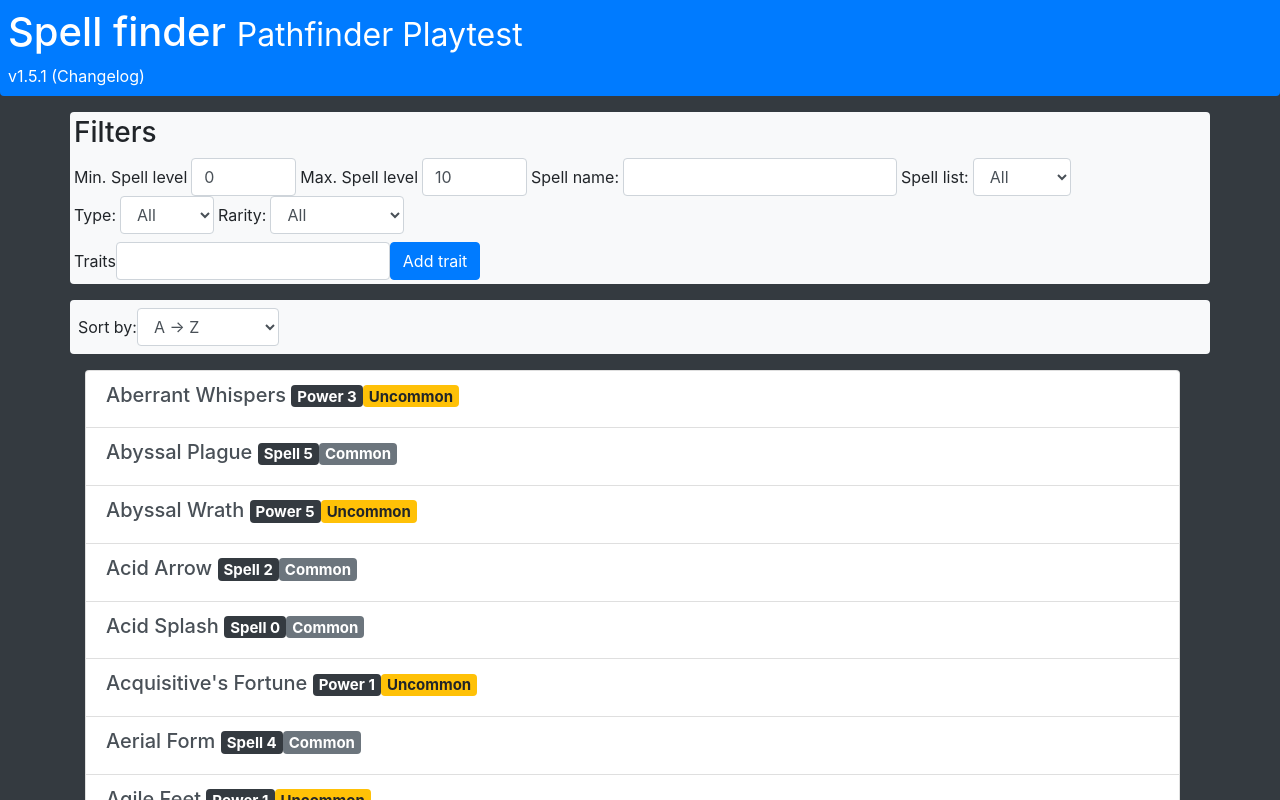
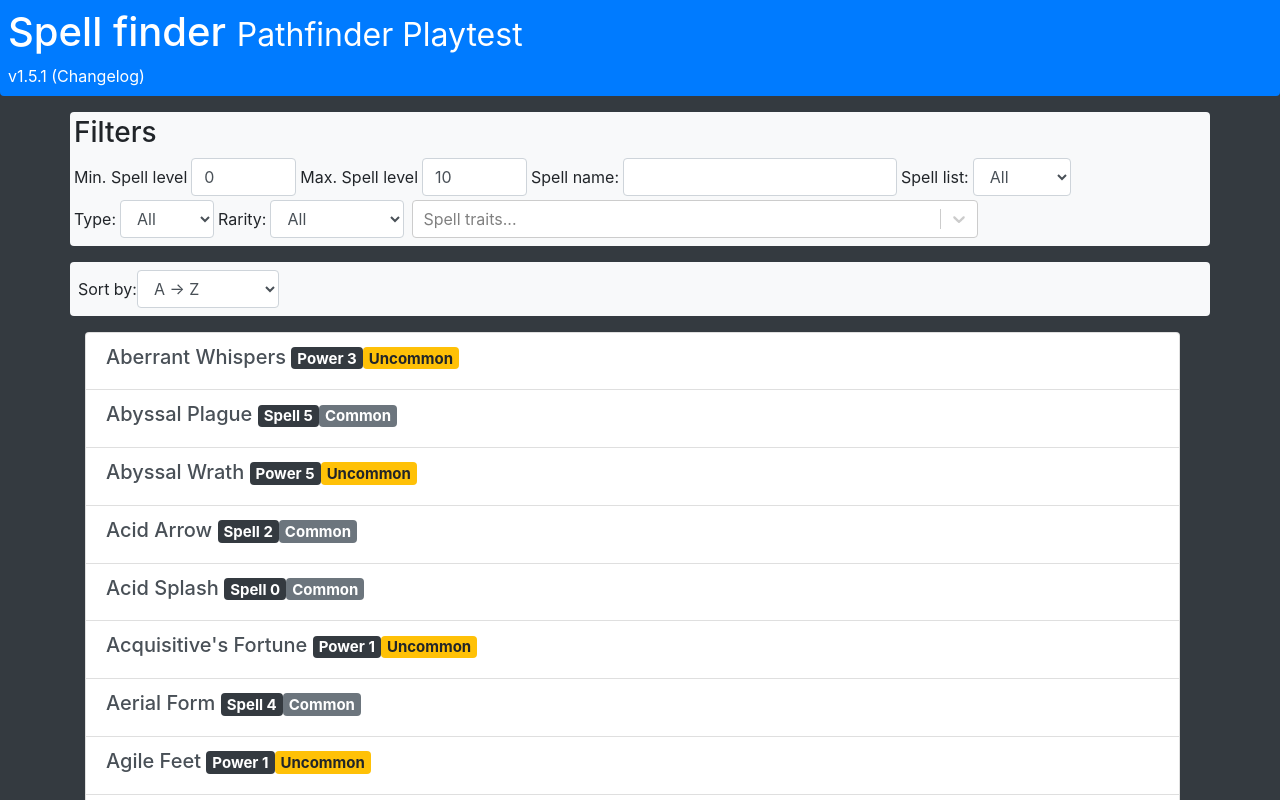
Before and after one commit to spellfinder/spells, a React (Create React App) app in the folder spellfinder/: page / in a window 1280 px wide. Shown: the top 800 px of the page. Built offline with nearby package versions, Linux system fonts and the light colour scheme; the HTML template or start-up script is replaced by a standard one.

Commit message:
Implement trait filtering

```diff
--- a/spellfinder/package.json
+++ b/spellfinder/package.json
@@ -6,7 +6,8 @@
     "react": "^16.8.6",
     "react-bootstrap": "^1.0.0-beta.8",
     "react-dom": "^16.8.6",
-    "react-scripts": "3.0.1"
+    "react-scripts": "3.0.1",
+    "react-select": "^2.4.3"
   },
   "scripts": {
     "start": "react-scripts start",
--- a/spellfinder/src/App.js
+++ b/spellfinder/src/App.js
@@ -22,13 +22,22 @@
     this.state = {
       currentSortCriteria: 'alpha-asc',
       spellLists: [],
+      traits: [],
     }
   }
 
   componentDidMount() {
-    getAllSpells().then(
-      all => this.setState({ filteredSpells: Object.entries(all), spellData: all })
-    )
+    getAllSpells().then(all => {
+      const traits = new Set();
+      Object.values(all).forEach(o => {
+        o.traits.forEach(trait => traits.add(trait))
+      })
+      this.setState({
+        filteredSpells: Object.entries(all),
+        spellData: all,
+        traits: Array.from(traits).sort(),
+      });
+    })
 
     getByList().then(
       byList => this.setState({ spellsByList: byList, spellLists: Object.keys(byList) })
@@ -79,7 +88,11 @@
     return (
       <>
         <Header />
-        <FiltersForm spellLists={this.state.spellLists} onChange={this.filterList.bind(this)} />
+        <FiltersForm
+          traits={this.state.traits}
+          spellLists={this.state.spellLists}
+          onChange={this.filterList.bind(this)}
+        />
         <SortForm onChange={this.reorderList.bind(this)} />
         <SpellList spellData={this.state.filteredSpells} />
         <Footer />
--- a/spellfinder/src/components/FiltersForm.js
+++ b/spellfinder/src/components/FiltersForm.js
@@ -1,8 +1,8 @@
 import React from 'react';
-import Button from 'react-bootstrap/Button'
 import Collapse from 'react-bootstrap/Collapse'
 import Container from 'react-bootstrap/Container'
 import Form from 'react-bootstrap/Form'
+import Select from 'react-select'
 
 class FiltersForm extends React.Component {
   constructor(props, context) {
@@ -32,6 +32,16 @@
     this.setState({
       filters: filters
     })
+
+    this.props.onChange(filters);
+  }
+
+  handleTraitChange(values, action) {
+    const filters = this.state.filters;
+    filters['spellTraits'] = values.map(o => o.value);
+    this.setState({
+      filters: filters
+    });
 
     this.props.onChange(filters);
   }
@@ -90,16 +100,13 @@
                 <option value="3">Unique</option>
               </Form.Control>
             </Form.Group>
-          </Form>
-          <Form inline>
-            <Form.Group controlId="spellTraits" className="mt-2 traits-section">
-              <Form.Label>Traits</Form.Label>
-              <Form.Control type="text"></Form.Control>
-              <Button href="#" variant="primary">Add trait</Button>
-              <div id="active_trait_filters">
-                {this.renderTraitBadges()}
-              </div>
-            </Form.Group>
+            <Select
+              onChange={this.handleTraitChange.bind(this)}
+              placeholder="Spell traits..."
+              className="w-50 my-1 mx-1"
+              options={this.props.traits.map(t => ({value: t, label: t}))}
+              isMulti
+            />
           </Form>
         </div></Collapse>
       </Container>
```
Also changed, not shown: 1 other file (tests, documents, lock files or other folders).
